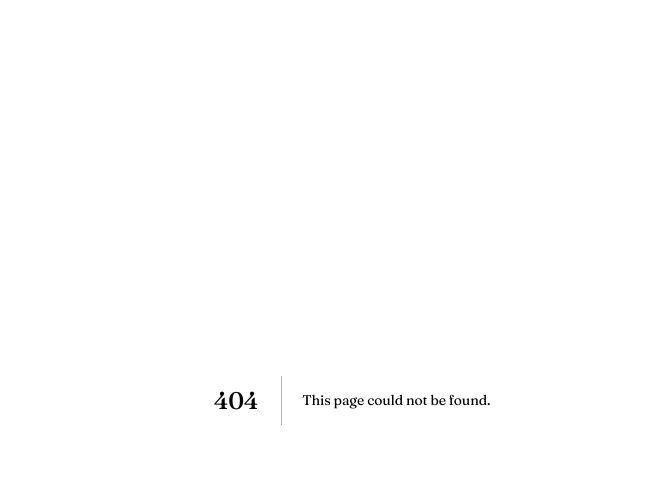
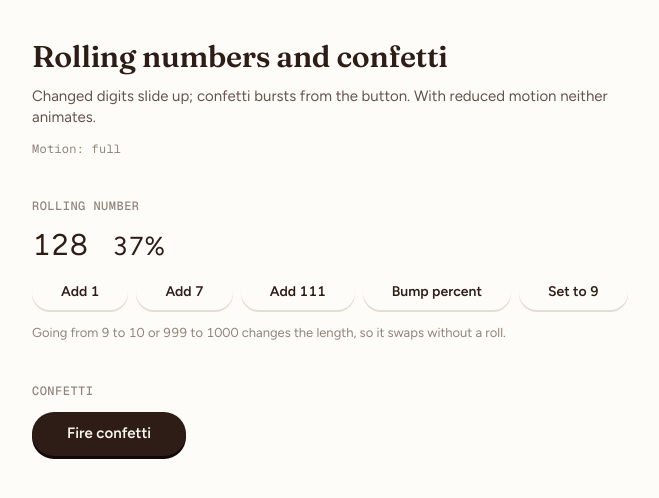
Before and after one commit to jazencordero/valeria, a Next.js app: page /dev/rolling in a window 1280 px wide. Before the commit this address had no page. Shown: the top 498 px of the page, without its empty margins (288-947 px from the left). Built offline with nearby package versions, Linux system fonts and the light colour scheme.

Commit message:
M3-20: Rolling numbers and confetti

```diff
--- /dev/null
+++ b/src/app/dev/rolling/page.tsx
@@ -0,0 +1,78 @@
+"use client";
+
+import { useState } from "react";
+import { Button } from "@/components/ui/button";
+import { burst } from "@/components/ui/confetti";
+import { RollingNumber } from "@/components/ui/rolling-number";
+import { useMotionMode } from "@/lib/motion/use-calm";
+
+function Section({ title, children }: { title: string; children: React.ReactNode }) {
+  return (
+    <section className="space-y-3">
+      <h2 className="mono ink-3 font-medium uppercase tracking-[0.04em]">{title}</h2>
+      {children}
+    </section>
+  );
+}
+
+export default function RollingPage() {
+  const mode = useMotionMode();
+  const [count, setCount] = useState(128);
+  const [pct, setPct] = useState(37);
+
+  return (
+    <main className="mx-auto max-w-2xl space-y-10 px-4 py-10">
+      <header className="space-y-3">
+        <h1 className="type-h30">Rolling numbers and confetti</h1>
+        <p className="ink-2">
+          Changed digits slide up; confetti bursts from the button. With reduced motion neither
+          animates.
+        </p>
+        <p className="mono ink-3" data-testid="motion-mode">
+          Motion: {mode}
+        </p>
+      </header>
+
+      <Section title="Rolling number">
+        <div className="flex items-baseline gap-6">
+          <span className="type-h30 text-ink" data-testid="count">
+            <RollingNumber value={count} />
+          </span>
+          <span className="type-h26 text-ink" data-testid="pct">
+            <RollingNumber value={`${pct}%`} />
+          </span>
+        </div>
+        <div className="flex flex-wrap gap-2">
+          <Button variant="secondary" size="sm" onClick={() => setCount((n) => n + 1)}>
+            Add 1
+          </Button>
+          <Button variant="secondary" size="sm" onClick={() => setCount((n) => n + 7)}>
+            Add 7
+          </Button>
+          <Button variant="secondary" size="sm" onClick={() => setCount((n) => n + 111)}>
+            Add 111
+          </Button>
+          <Button
+            variant="secondary"
+            size="sm"
+            onClick={() => setPct((p) => (p >= 90 ? 37 : p + 9))}
+          >
+            Bump percent
+          </Button>
+          <Button variant="secondary" size="sm" onClick={() => setCount(9)}>
+            Set to 9
+          </Button>
+        </div>
+        <p className="ink-3 text-[13px]">
+          Going from 9 to 10 or 999 to 1000 changes the length, so it swaps without a roll.
+        </p>
+      </Section>
+
+      <Section title="Confetti">
+        <Button onClick={(e) => burst(e.currentTarget, 90)}>
+          Fire confetti
+        </Button>
+      </Section>
+    </main>
+  );
+}
--- /dev/null
+++ b/src/components/ui/confetti.tsx
@@ -0,0 +1,108 @@
+"use client";
+
+import { isFast } from "@/lib/motion/fast";
+
+const COLOUR_VARS = ["--confetti-1", "--confetti-2", "--confetti-3", "--confetti-4", "--confetti-5"];
+/** Pieces fade out after this, and are gone at LIFE_MS. */
+const FADE_FROM_MS = 1000;
+export const CONFETTI_LIFE_MS = 1400;
+
+function calm(): boolean {
+  if (typeof window === "undefined") return true;
+  if (isFast()) return true;
+  return window.matchMedia?.("(prefers-reduced-motion: reduce)").matches ?? false;
+}
+
+type Bit = {
+  x: number;
+  y: number;
+  vx: number;
+  vy: number;
+  w: number;
+  h: number;
+  a: number;
+  va: number;
+  c: string;
+};
+
+/**
+ * Fires about 90 pastel pieces from the centre of `fromEl` on a full-screen
+ * canvas that removes itself after 1.4 s. Does nothing when motion is calm.
+ */
+export function burst(fromEl: Element | null, count = 90): void {
+  if (!fromEl || calm()) return;
+
+  const vw = window.innerWidth;
+  const vh = window.innerHeight;
+  const r = fromEl.getBoundingClientRect();
+
+  const cv = document.createElement("canvas");
+  cv.setAttribute("aria-hidden", "true");
+  cv.dataset.confetti = "";
+  const dpr = Math.min(2, window.devicePixelRatio || 1);
+  cv.width = Math.round(vw * dpr);
+  cv.height = Math.round(vh * dpr);
+  Object.assign(cv.style, {
+    position: "fixed",
+    inset: "0",
+    width: `${vw}px`,
+    height: `${vh}px`,
+    pointerEvents: "none",
+    zIndex: "44",
+  });
+  const ctx = cv.getContext?.("2d");
+  if (!ctx) return;
+  document.body.appendChild(cv);
+  ctx.scale(dpr, dpr);
+
+  const cs = getComputedStyle(document.documentElement);
+  let colours = COLOUR_VARS.map((v) => cs.getPropertyValue(v).trim()).filter(Boolean);
+  if (!colours.length) colours = ["currentColor"];
+
+  const ox = r.left + r.width / 2;
+  const oy = r.top + r.height / 2;
+  const bits: Bit[] = [];
+  for (let i = 0; i < count; i++) {
+    const ang = -Math.PI / 2 + (Math.random() - 0.5) * 2.4;
+    const sp = 5 + Math.random() * 7;
+    bits.push({
+      x: ox,
+      y: oy,
+      vx: Math.cos(ang) * sp,
+      vy: Math.sin(ang) * sp,
+      w: 5 + Math.random() * 5,
+      h: 3 + Math.random() * 4,
+      a: Math.random() * 6.28,
+      va: (Math.random() - 0.5) * 0.4,
+      c: colours[i % colours.length],
+    });
+  }
+
+  const t0 = performance.now();
+  let last = t0;
+  const frame = (now: number) => {
+    if (!cv.isConnected) return;
+    const dt = Math.min(2.5, (now - last) / 16.67);
+    last = now;
+    const age = now - t0;
+    ctx.clearRect(0, 0, vw, vh);
+    ctx.globalAlpha =
+      age > FADE_FROM_MS ? Math.max(0, 1 - (age - FADE_FROM_MS) / (CONFETTI_LIFE_MS - FADE_FROM_MS)) : 1;
+    for (const b of bits) {
+      b.vy += 0.32 * dt; // gravity
+      b.vx *= 0.985; // drag
+      b.x += b.vx * dt;
+      b.y += b.vy * dt;
+      b.a += b.va * dt;
+      ctx.save();
+      ctx.translate(b.x, b.y);
+      ctx.rotate(b.a);
+      ctx.fillStyle = b.c;
+      ctx.fillRect(-b.w / 2, -b.h / 2, b.w, b.h);
+      ctx.restore();
+    }
+    if (age < CONFETTI_LIFE_MS) requestAnimationFrame(frame);
+    else cv.remove();
+  };
+  requestAnimationFrame(frame);
+}
--- /dev/null
+++ b/src/components/ui/rolling-number.tsx
@@ -0,0 +1,97 @@
+"use client";
+
+import { useEffect, useRef, useState } from "react";
+import { useCalm } from "@/lib/motion/use-calm";
+
+/** Each changed digit slides up over 300 ms, the next one 30 ms later. */
+export const ROLL_MS = 300;
+export const ROLL_STAGGER_MS = 30;
+const ROLL_EASE = "cubic-bezier(0.2, 0.8, 0.2, 1)";
+
+type Roll = { from: string; to: string; run: number };
+
+export type RollingNumberProps = {
+  value: number | string;
+  className?: string;
+};
+
+/**
+ * A number that rolls its changed digits up when the value changes.
+ * Screen readers always get the plain value; the rolling digits are hidden
+ * from them. No roll when the length changes or when motion is calm.
+ */
+export function RollingNumber({ value, className }: RollingNumberProps) {
+  const text = String(value);
+  const calm = useCalm();
+  const [shown, setShown] = useState(text);
+  const [roll, setRoll] = useState<Roll | null>(null);
+  const wrapRef = useRef<HTMLSpanElement>(null);
+
+  // Adjust state while rendering when the value changes (no effect needed).
+  if (shown !== text) {
+    setShown(text);
+    const canRoll = !calm && shown.length === text.length;
+    setRoll(canRoll ? { from: shown, to: text, run: (roll?.run ?? 0) + 1 } : null);
+  }
+
+  useEffect(() => {
+    if (!roll) return;
+    const cols = wrapRef.current?.querySelectorAll<HTMLElement>("[data-roll-in]") ?? [];
+    const anims: Animation[] = [];
+    cols.forEach((el, k) => {
+      if (typeof el.animate !== "function") return;
+      anims.push(
+        el.animate([{ transform: "translateY(0%)" }, { transform: "translateY(-50%)" }], {
+          duration: ROLL_MS,
+          delay: k * ROLL_STAGGER_MS,
+          easing: ROLL_EASE,
+          fill: "forwards",
+        }),
+      );
+    });
+    const done = window.setTimeout(
+      () => setRoll(null),
+      ROLL_MS + cols.length * ROLL_STAGGER_MS + 120,
+    );
+    return () => {
+      window.clearTimeout(done);
+      anims.forEach((a) => a.cancel());
+    };
+  }, [roll]);
+
+  if (!roll || roll.to !== text) {
+    return <span className={className}>{text}</span>;
+  }
+
+  const { from, to } = roll;
+  return (
+    <span className={className}>
+      <span
+        ref={wrapRef}
+        aria-hidden="true"
+        data-rolling=""
+        className="inline-flex whitespace-pre"
+      >
+        {Array.from(to).map((ch, i) => {
+          const old = from.charAt(i);
+          if (ch !== old && /\d/.test(ch + old)) {
+            return (
+              <span
+                key={`${roll.run}-${i}`}
+                className="inline-block overflow-hidden"
+                style={{ height: "1lh" }}
+              >
+                <span data-roll-in="" className="flex flex-col">
+                  <span style={{ height: "1lh" }}>{old}</span>
+                  <span style={{ height: "1lh" }}>{ch}</span>
+                </span>
+              </span>
+            );
+          }
+          return <span key={`${roll.run}-${i}`}>{ch}</span>;
+        })}
+      </span>
+      <span className="sr-only">{text}</span>
+    </span>
+  );
+}
```
Also changed, not shown: 1 other file (tests, documents, lock files or other folders).
